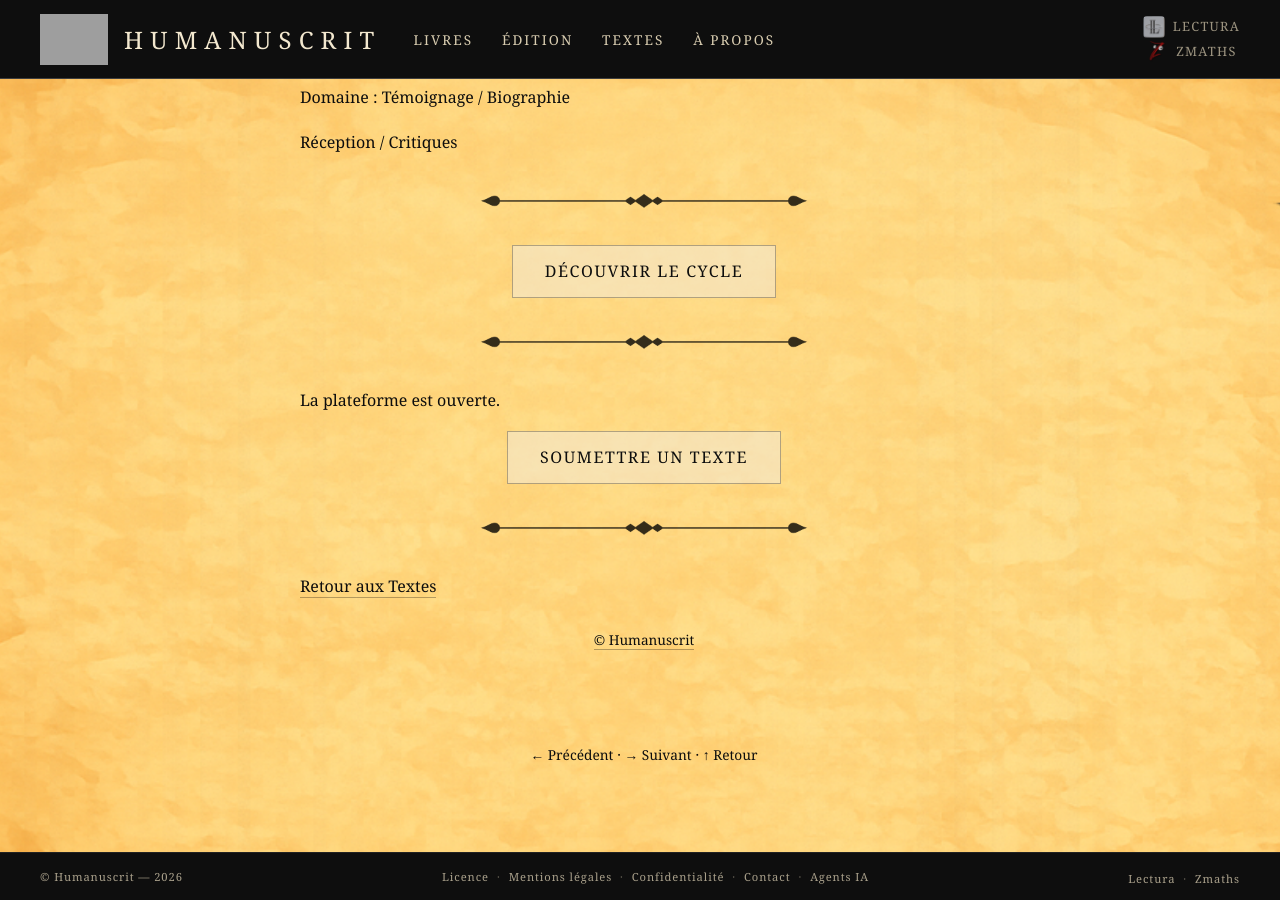
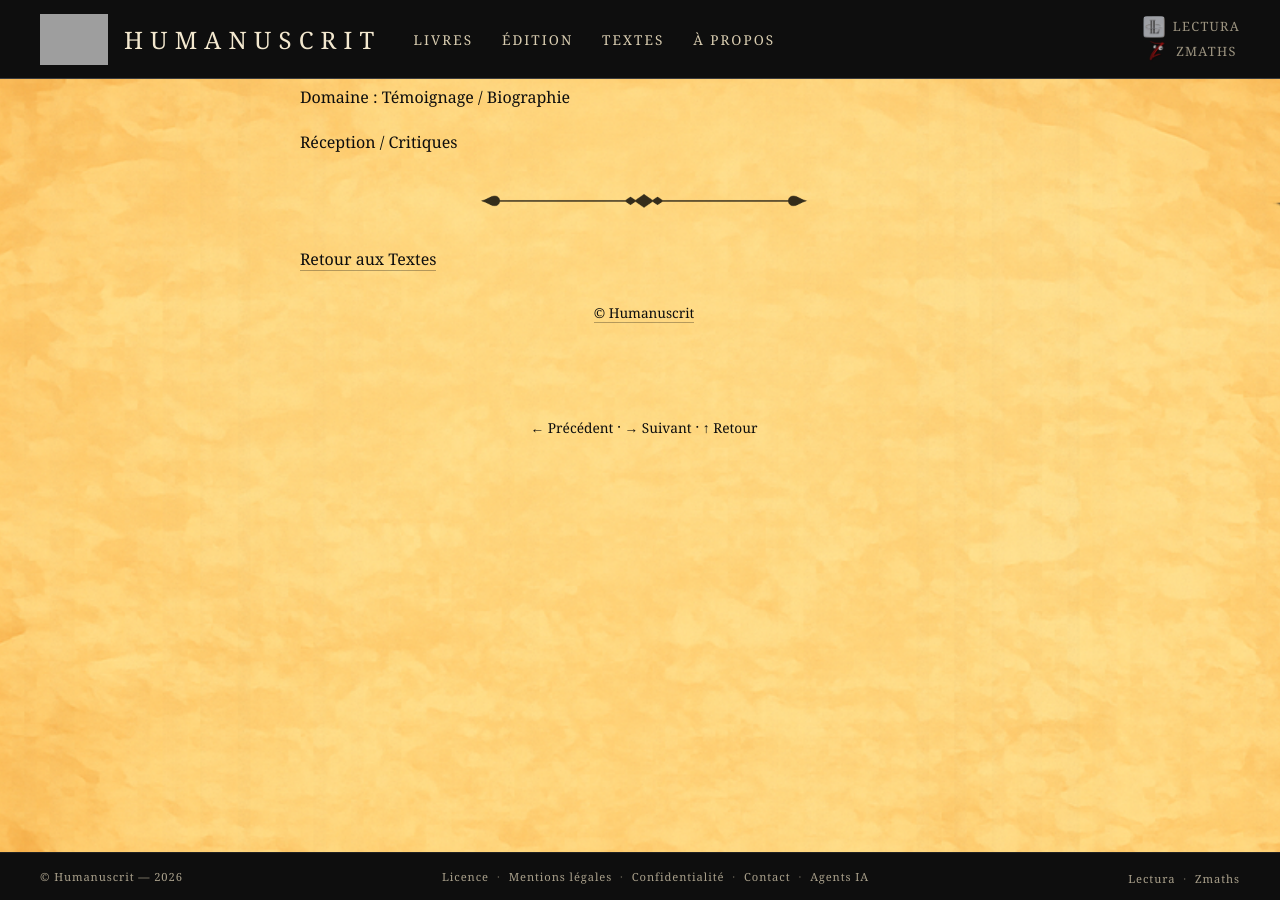
Before and after one commit to maxcarriere/humanuscrit, a Jekyll site: the page built from textes/corpus.md, in a window 1280 px wide and 900 px high, scrolled down 1128 px. Built offline with Jekyll 4.4.1, drawn with Linux system fonts in a browser that asks for light colours; grey boxes are pictures that could not be loaded.

Commit message:
Corpus : suppression boutons Découvrir le Cycle et Soumettre un texte
Co-Authored-By: Claude Opus 4.6 <noreply@anthropic.com>

```diff
--- a/textes/corpus.md
+++ b/textes/corpus.md
@@ -43,14 +43,4 @@ Réception / Critiques
 
 ---
 
-<p style="text-align: center;"><a href="{{ '/textes/cycle/' | relative_url }}" class="cta-button">Découvrir le Cycle</a></p>
-
----
-
-La plateforme est ouverte.
-
-<p style="text-align: center;"><a href="{{ '/textes/soumettre/' | relative_url }}" class="cta-button">Soumettre un texte</a></p>
-
----
-
 [Retour aux Textes]({{ '/textes/' | relative_url }})
```
